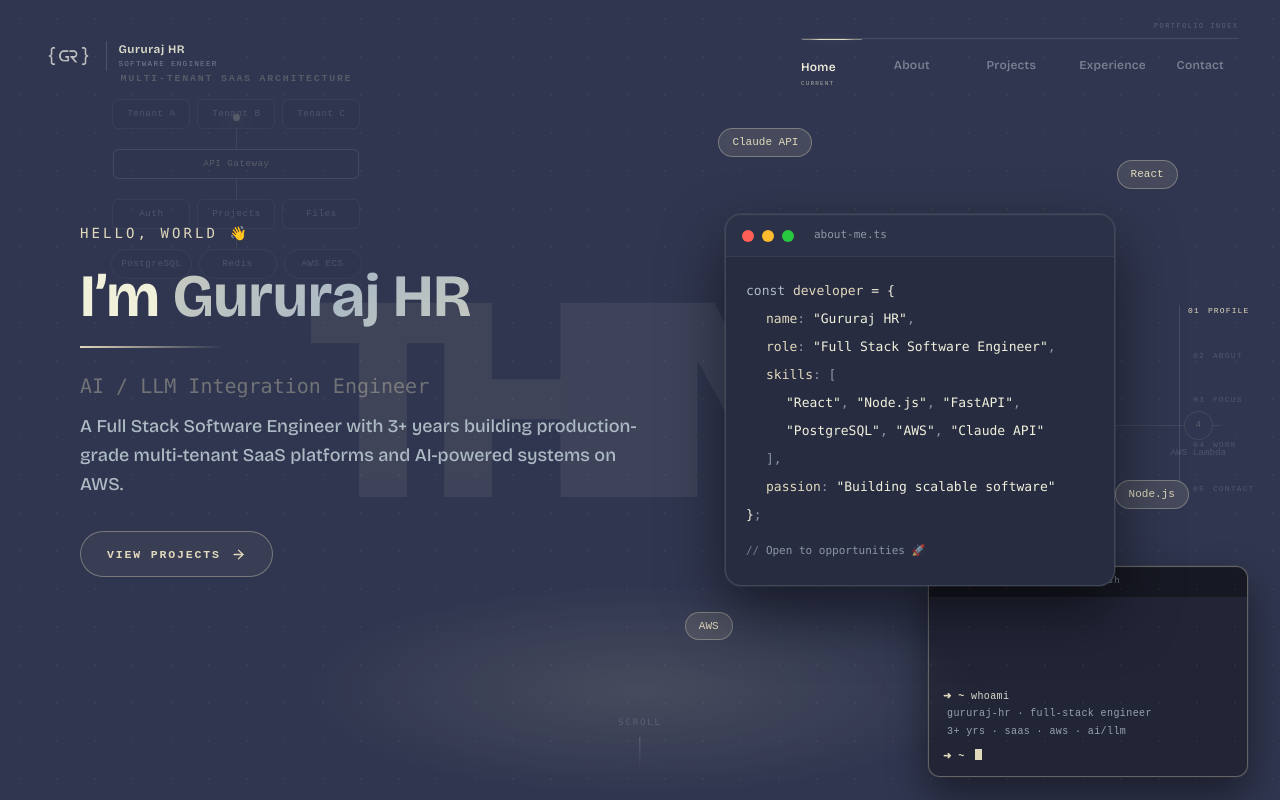
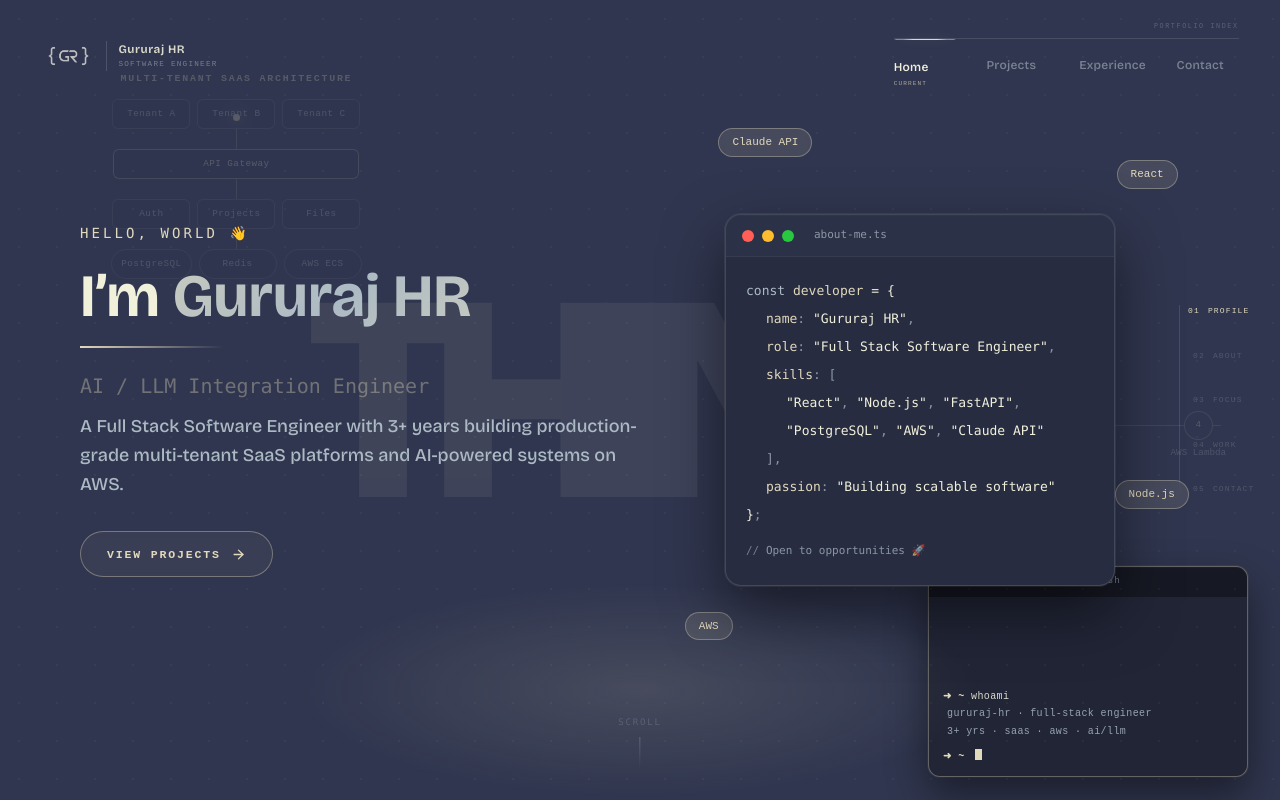
Before and after one commit to GuruRaj0305/myportfolio, a React (Vite) app: page / in a window 1280 px wide. Shown: the top 800 px of the page. Built offline with nearby package versions, Linux system fonts and the light colour scheme.

Commit message:
remove aobut page

```diff
--- a/src/App.jsx
+++ b/src/App.jsx
@@ -21,14 +21,14 @@
   <>
     <Route path="/" element={<Layout />} >
       <Route index element={<Home />}  />
-      <Route
+      {/* <Route
         path="/about"
         element={
           <Suspense fallback={<div>Loading...</div>}>
             <AboutPage />
           </Suspense>
         }
-      />
+      /> */}
       <Route
         path="/experience"
         element={
--- a/src/components/header/Header.jsx
+++ b/src/components/header/Header.jsx
@@ -9,7 +9,7 @@
 
 const NAV_LINKS = [
   { text: "Home", link: "/" },
-  { text: "About", link: "/about" },
+  // { text: "About", link: "/about" },
   { text: "Projects", link: "/projects" },
   { text: "Experience", link: "/experience" },
   { text: "Contact", link: "/contact" },
```
